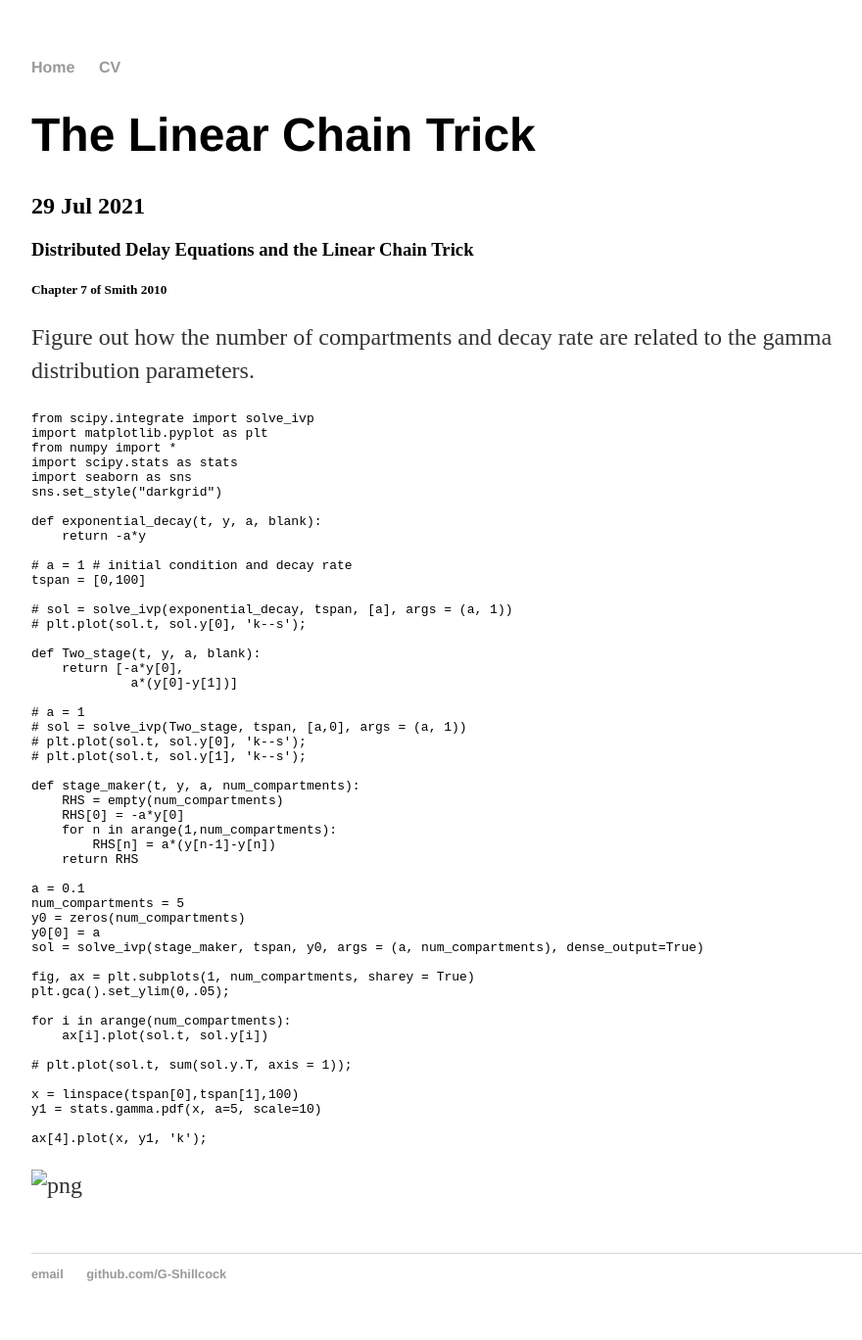
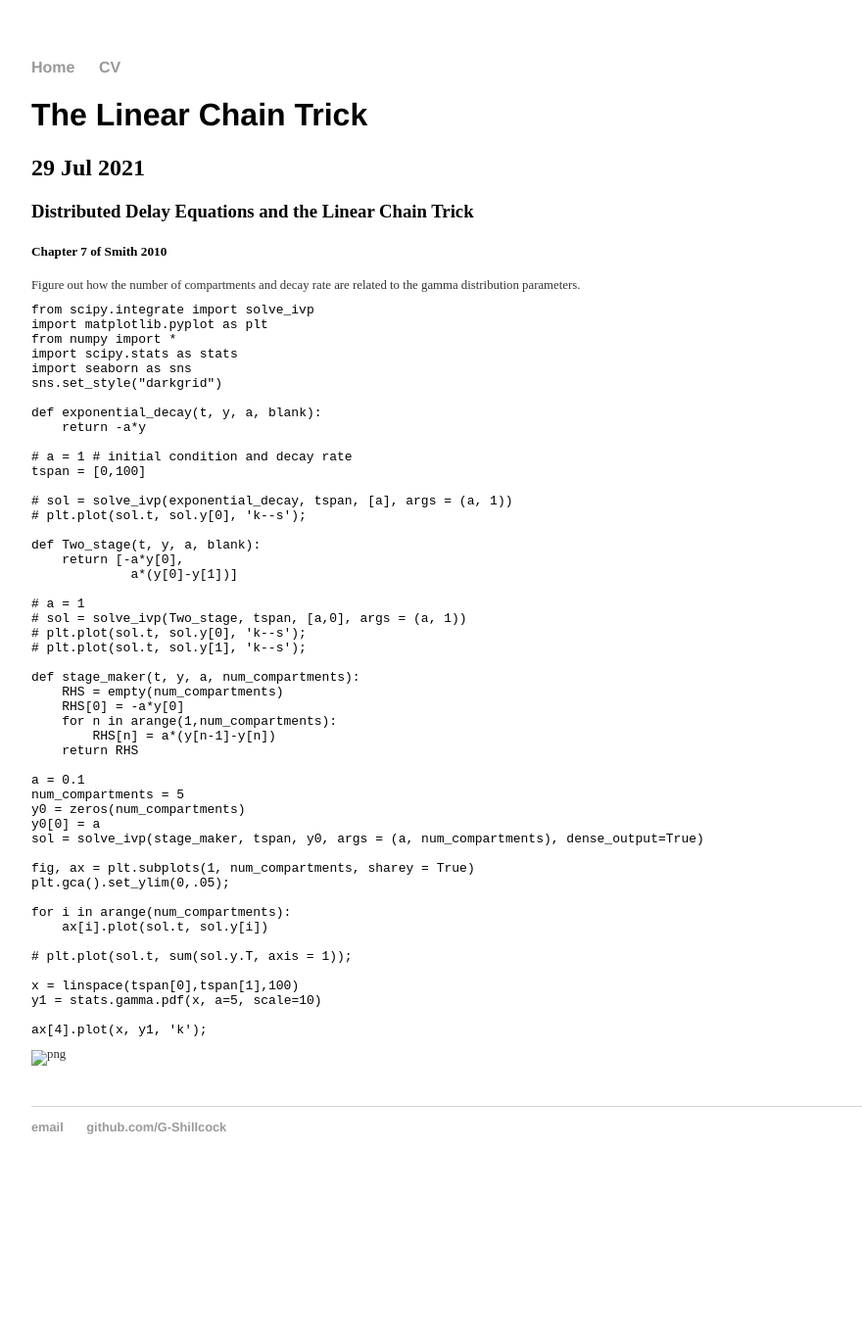
Before and after one commit to G-Shillcock/test.github.io, a Jekyll site: the page built from _posts/2021-07-29-The-Linear-Chain-Trick.md, in a window 1280 px wide. Shown: the whole page at 98% size, without its empty margins (160-1040 px from the left). Built offline with Jekyll 4.4.1, drawn with Linux system fonts in a browser that asks for light colours; our own code applies the rules of GitHub Pages for plain Markdown files; after the commit the page ends 1218 px from its top, so only the background shows below that.

Commit message:
Update main.css

```diff
--- a/css/main.css
+++ b/css/main.css
@@ -20,12 +20,12 @@ a:hover {
     text-decoration: underline;
 }
 h1 {
-    font-size: 3em;
-    font-family:'Helvetica', 'Arial', 'Sans-Serif';
+    font-size: 2em;
+    font-family: 'Cambria Math', 'Helvetica', 'Arial', 'Sans-Serif';
 }
 p {
-    font-size: 1.5em;
-    line-height: 1.4em;
+    font-size: 0.8em;
+    line-height: 0.7em;
     color: #333;
 }
 footer {
```
